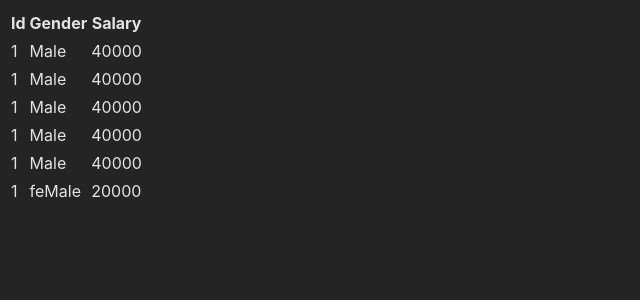
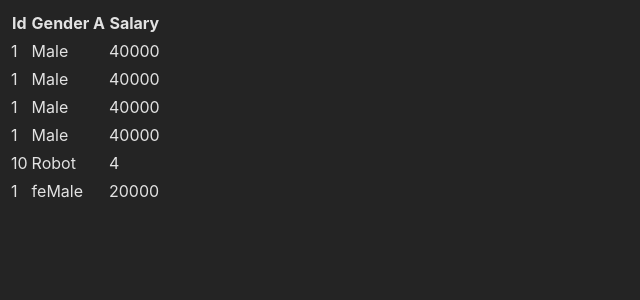
Before and after one commit to ProgramerSalar/React-Table, a React (Vite) app: page / in a window 1280 px wide. Both pictures are taken after a click on the element "Gender". Shown: the top 300 px of the page, without its empty margins (0-640 px from the left). Built offline with nearby package versions, Linux system fonts and the light colour scheme.

Commit message:
add the icons in sort

```diff
--- a/src/App.jsx
+++ b/src/App.jsx
@@ -30,9 +30,9 @@ const data = [
     salary:20000
   },
   {
-    id:1,
-    gender:"Male",
-    salary:40000
+    id:10,
+    gender:"Robot",
+    salary:4
   },
 
 ]
@@ -100,6 +100,15 @@ useSortBy)
                       {
                         header.render("Header")    //  show the UI in Header
                       }
+                      {
+                        header.isSorted && (
+                          <span>
+                            {
+                              header.isSortedDesc ? " D" : " A"
+                            }
+                          </span>
+                        )
+                      }
                     </th>
                   ))
                 }
```
